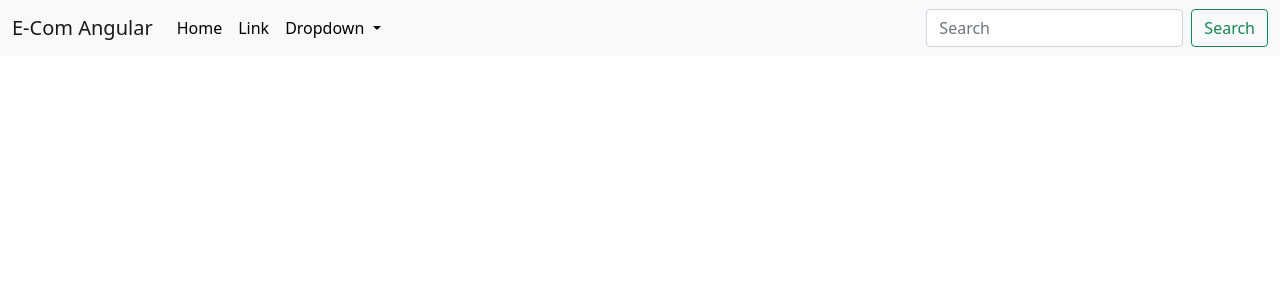
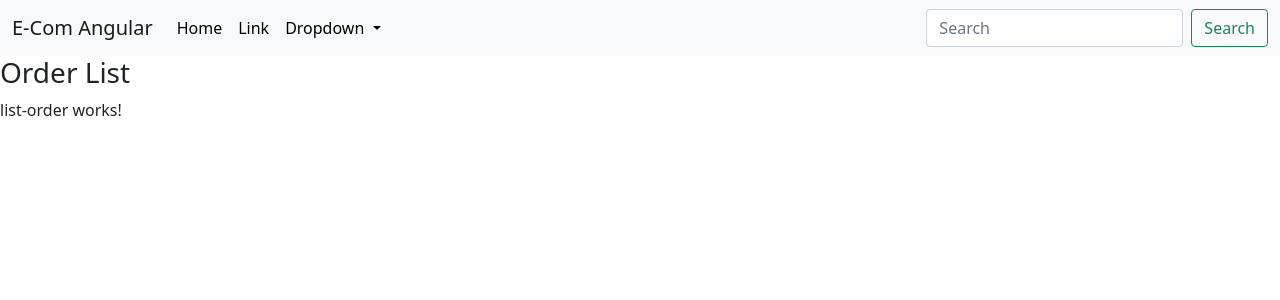
Before and after one commit to PlabonKumarsaha/angular-snippet, an Angular app in the folder ecom/: page / in a window 1280 px wide. Shown: the top 300 px of the page. Built offline with nearby package versions, Linux system fonts and the light colour scheme.

Commit message:
feat : lazy loading

```diff
--- a/ecom/src/app/app.component.html
+++ b/ecom/src/app/app.component.html
@@ -31,3 +31,7 @@
     </div>
   </div>
 </nav>
+<h3>Order List</h3>
+<app-list-order></app-list-order>
+
+<router-outlet></router-outlet>
--- a/ecom/src/app/app.component.ts
+++ b/ecom/src/app/app.component.ts
@@ -1,4 +1,5 @@
 import { Component } from '@angular/core';
+import { ListOrderComponent } from './order/list-order/list-order.component';
 
 @Component({
   selector: 'app-root',
--- a/ecom/src/app/app.module.ts
+++ b/ecom/src/app/app.module.ts
@@ -4,6 +4,7 @@ import { BrowserModule } from '@angular/platform-browser';
 import { AppRoutingModule } from './app-routing.module';
 import { AppComponent } from './app.component';
 import { NgbModule } from '@ng-bootstrap/ng-bootstrap';
+import { OrderModule } from './order/order.module';
 
 @NgModule({
   declarations: [
@@ -12,7 +13,8 @@ import { NgbModule } from '@ng-bootstrap/ng-bootstrap';
   imports: [
     BrowserModule,
     AppRoutingModule,
-    NgbModule
+    NgbModule,
+    OrderModule
   ],
   providers: [],
   bootstrap: [AppComponent]
--- /dev/null
+++ b/ecom/src/app/order/list-order/list-order.component.html
@@ -0,0 +1 @@
+<p>list-order works!</p>
--- /dev/null
+++ b/ecom/src/app/order/list-order/list-order.component.ts
@@ -0,0 +1,15 @@
+import { Component, OnInit  } from '@angular/core';
+
+@Component({
+  selector: 'app-list-order',
+  templateUrl: './list-order.component.html',
+  styleUrls: ['./list-order.component.css']
+})
+export class ListOrderComponent implements OnInit {
+
+  constructor() { }
+
+  ngOnInit(): void {
+  }
+
+}
```
Also changed, not shown: ecom/src/app/order/order.module.ts (added, +18 -0 lines), ecom/src/app/order/list-order/list-order.component.css (added), 2 other files (tests, documents, lock files or other folders).
